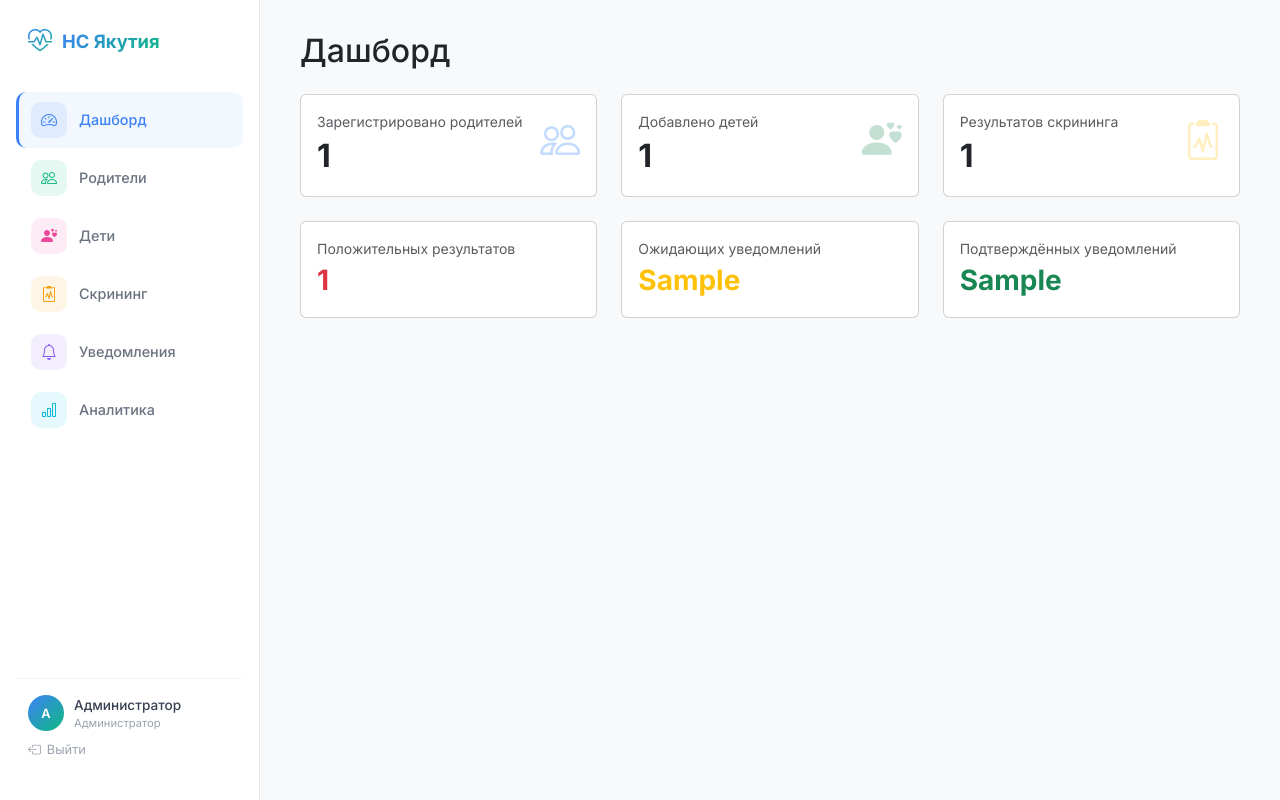
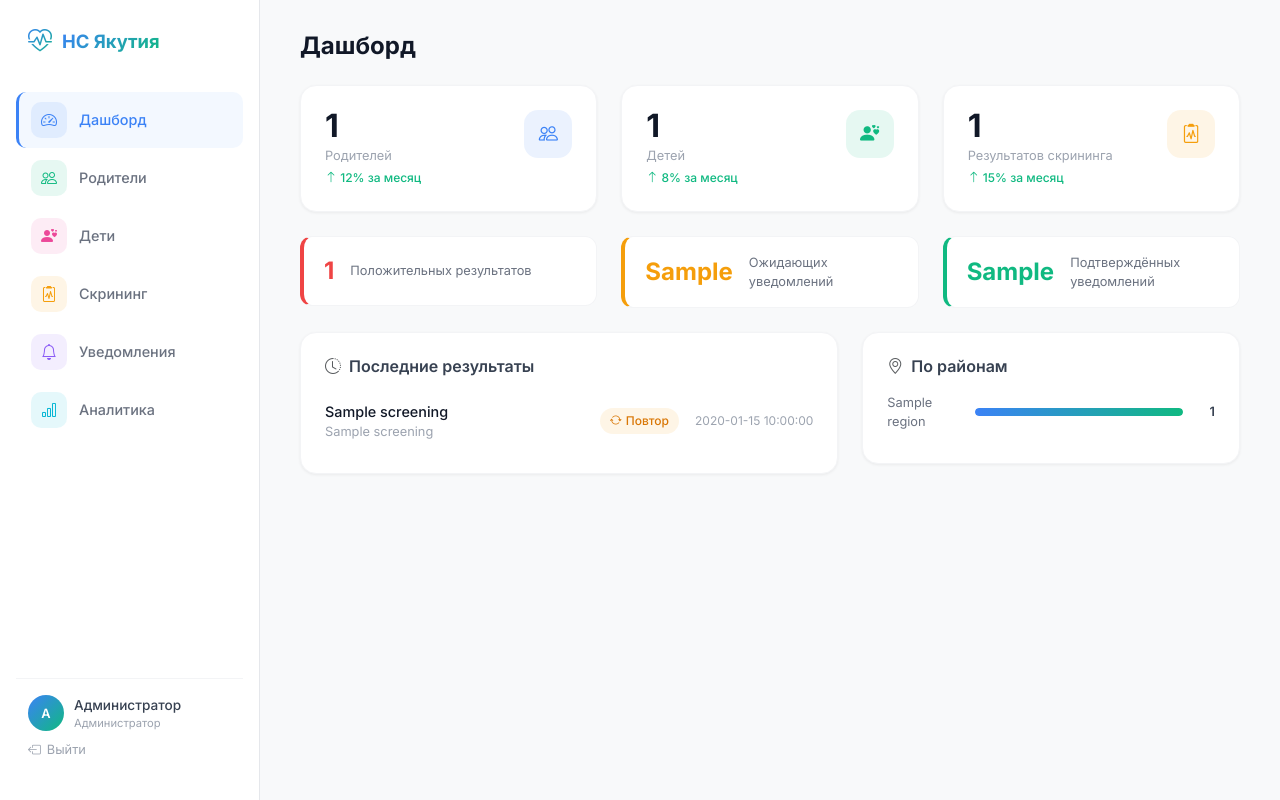
Before and after one commit to Flar4on/genetiki, a FastAPI app: template src/admin/templates/dashboard.html in a window 1280 px wide. Run offline with FastAPI, Linux system fonts and the light colour scheme; the template is opened without the code that fills it: most values are stand-ins (such as "Sample title", 1, 10 or a date in 2020).

Commit message:
feat(admin): new dashboard with stat cards, recent results, region bars
Co-Authored-By: Claude Opus 4.6 (1M context) <noreply@anthropic.com>

```diff
--- a/src/admin/templates/dashboard.html
+++ b/src/admin/templates/dashboard.html
@@ -4,74 +4,140 @@
 {% block title %}Дашборд - НС Якутия{% endblock %}
 
 {% block content %}
-<h2 class="mb-4">Дашборд</h2>
+<div class="page-header">
+    <h2>Дашборд</h2>
+</div>
 
+<!-- Top row: 3 stat cards -->
 <div class="row g-4 mb-4">
     <div class="col-md-4">
-        <div class="card stat-card primary">
-            <div class="card-body">
-                <div class="d-flex justify-content-between">
+        <div class="admin-card p-4">
+            <div class="d-flex justify-content-between align-items-start">
                 <div>
-                        <div class="text-muted small">Зарегистрировано родителей</div>
-                        <div class="fs-2 fw-bold">{{ total_parents }}</div>
+                    <div class="stat-number">{{ total_parents }}</div>
+                    <div class="stat-label">Родителей</div>
+                    <div class="stat-trend"><i class="bi bi-arrow-up"></i> 12% за месяц</div>
                 </div>
-                    <div class="fs-1 text-primary opacity-25"><i class="bi bi-people"></i></div>
+                <div class="stat-card-icon blue">
+                    <i class="bi bi-people"></i>
                 </div>
             </div>
         </div>
     </div>
     <div class="col-md-4">
-        <div class="card stat-card success">
-            <div class="card-body">
-                <div class="d-flex justify-content-between">
+        <div class="admin-card p-4">
+            <div class="d-flex justify-content-between align-items-start">
                 <div>
-                        <div class="text-muted small">Добавлено детей</div>
-                        <div class="fs-2 fw-bold">{{ total_babies }}</div>
+                    <div class="stat-number">{{ total_babies }}</div>
+                    <div class="stat-label">Детей</div>
+                    <div class="stat-trend"><i class="bi bi-arrow-up"></i> 8% за месяц</div>
                 </div>
-                    <div class="fs-1 text-success opacity-25"><i class="bi bi-person-hearts"></i></div>
+                <div class="stat-card-icon green">
+                    <i class="bi bi-person-hearts"></i>
                 </div>
             </div>
         </div>
     </div>
     <div class="col-md-4">
-        <div class="card stat-card warning">
-            <div class="card-body">
-                <div class="d-flex justify-content-between">
+        <div class="admin-card p-4">
+            <div class="d-flex justify-content-between align-items-start">
                 <div>
-                        <div class="text-muted small">Результатов скрининга</div>
-                        <div class="fs-2 fw-bold">{{ total_screenings }}</div>
+                    <div class="stat-number">{{ total_screenings }}</div>
+                    <div class="stat-label">Результатов скрининга</div>
+                    <div class="stat-trend"><i class="bi bi-arrow-up"></i> 15% за месяц</div>
                 </div>
-                    <div class="fs-1 text-warning opacity-25"><i class="bi bi-clipboard2-pulse"></i></div>
+                <div class="stat-card-icon amber">
+                    <i class="bi bi-clipboard2-pulse"></i>
                 </div>
             </div>
         </div>
     </div>
 </div>
 
-<div class="row g-4">
+<!-- Middle row: 3 compact status cards -->
+<div class="row g-4 mb-4">
     <div class="col-md-4">
-        <div class="card stat-card danger">
-            <div class="card-body">
-                <div class="text-muted small">Положительных результатов</div>
-                <div class="fs-3 fw-bold text-danger">{{ positive_count }}</div>
+        <div class="status-card red">
+            <div class="d-flex align-items-center gap-3">
+                <div class="num">{{ positive_count }}</div>
+                <div class="lbl">Положительных результатов</div>
             </div>
         </div>
     </div>
     <div class="col-md-4">
-        <div class="card stat-card warning">
-            <div class="card-body">
-                <div class="text-muted small">Ожидающих уведомлений</div>
-                <div class="fs-3 fw-bold text-warning">{{ pending_notifs }}</div>
+        <div class="status-card orange">
+            <div class="d-flex align-items-center gap-3">
+                <div class="num">{{ pending_notifs }}</div>
+                <div class="lbl">Ожидающих уведомлений</div>
             </div>
         </div>
     </div>
     <div class="col-md-4">
-        <div class="card stat-card success">
-            <div class="card-body">
-                <div class="text-muted small">Подтверждённых уведомлений</div>
-                <div class="fs-3 fw-bold text-success">{{ confirmed_notifs }}</div>
+        <div class="status-card green">
+            <div class="d-flex align-items-center gap-3">
+                <div class="num">{{ confirmed_notifs }}</div>
+                <div class="lbl">Подтверждённых уведомлений</div>
             </div>
         </div>
     </div>
 </div>
+
+<!-- Bottom row -->
+<div class="row g-4">
+    <!-- Recent results -->
+    <div class="col-md-7">
+        <div class="admin-card p-4">
+            <h6 class="fw-semibold mb-3" style="color: #374151;">
+                <i class="bi bi-clock-history me-2 text-muted"></i>Последние результаты
+            </h6>
+            {% if recent_screenings %}
+            <div class="list-group list-group-flush">
+                {% for sr in recent_screenings %}
+                <div class="d-flex align-items-center justify-content-between py-2 {% if not loop.last %}border-bottom{% endif %}" style="border-color: #f3f4f6 !important;">
+                    <div>
+                        <div class="fw-medium" style="font-size: .9rem; color: #111827;">{{ sr.baby_name }}</div>
+                        <div style="font-size: .8rem; color: #9ca3af;">{{ sr.disease_name }}</div>
+                    </div>
+                    <div class="d-flex align-items-center gap-3">
+                        {% if sr.result_type == 'negative' %}
+                        <span class="badge-pill badge-green"><i class="bi bi-check-circle"></i> Норма</span>
+                        {% elif sr.result_type == 'positive' %}
+                        <span class="badge-pill badge-red"><i class="bi bi-exclamation-triangle"></i> Положит.</span>
+                        {% else %}
+                        <span class="badge-pill badge-orange"><i class="bi bi-arrow-repeat"></i> Повтор</span>
+                        {% endif %}
+                        <span style="font-size: .75rem; color: #9ca3af; min-width: 75px; text-align: right;">{{ sr.received_at }}</span>
+                    </div>
+                </div>
+                {% endfor %}
+            </div>
+            {% else %}
+            <p class="text-muted small mb-0">Нет результатов</p>
+            {% endif %}
+        </div>
+    </div>
+
+    <!-- Region bars -->
+    <div class="col-md-5">
+        <div class="admin-card p-4">
+            <h6 class="fw-semibold mb-3" style="color: #374151;">
+                <i class="bi bi-geo-alt me-2 text-muted"></i>По районам
+            </h6>
+            {% if region_stats %}
+            {% set max_count = region_stats[0].count if region_stats else 1 %}
+            {% for rs in region_stats[:8] %}
+            <div class="d-flex align-items-center gap-2 mb-2">
+                <div style="width: 80px; font-size: .8rem; color: #6b7280; flex-shrink: 0;">{{ rs.region }}</div>
+                <div class="flex-grow-1" style="height: 8px; background: #f3f4f6; border-radius: 4px; overflow: hidden;">
+                    <div style="height: 100%; width: {{ (rs.count / max_count * 100)|int }}%; background: linear-gradient(90deg, #3b82f6, #10b981); border-radius: 4px;"></div>
+                </div>
+                <div style="width: 24px; font-size: .8rem; font-weight: 600; color: #374151; text-align: right;">{{ rs.count }}</div>
+            </div>
+            {% endfor %}
+            {% else %}
+            <p class="text-muted small mb-0">Нет данных</p>
+            {% endif %}
+        </div>
+    </div>
+</div>
 {% endblock %}
```
Lines whose indentation alone changed are shown as unchanged.
